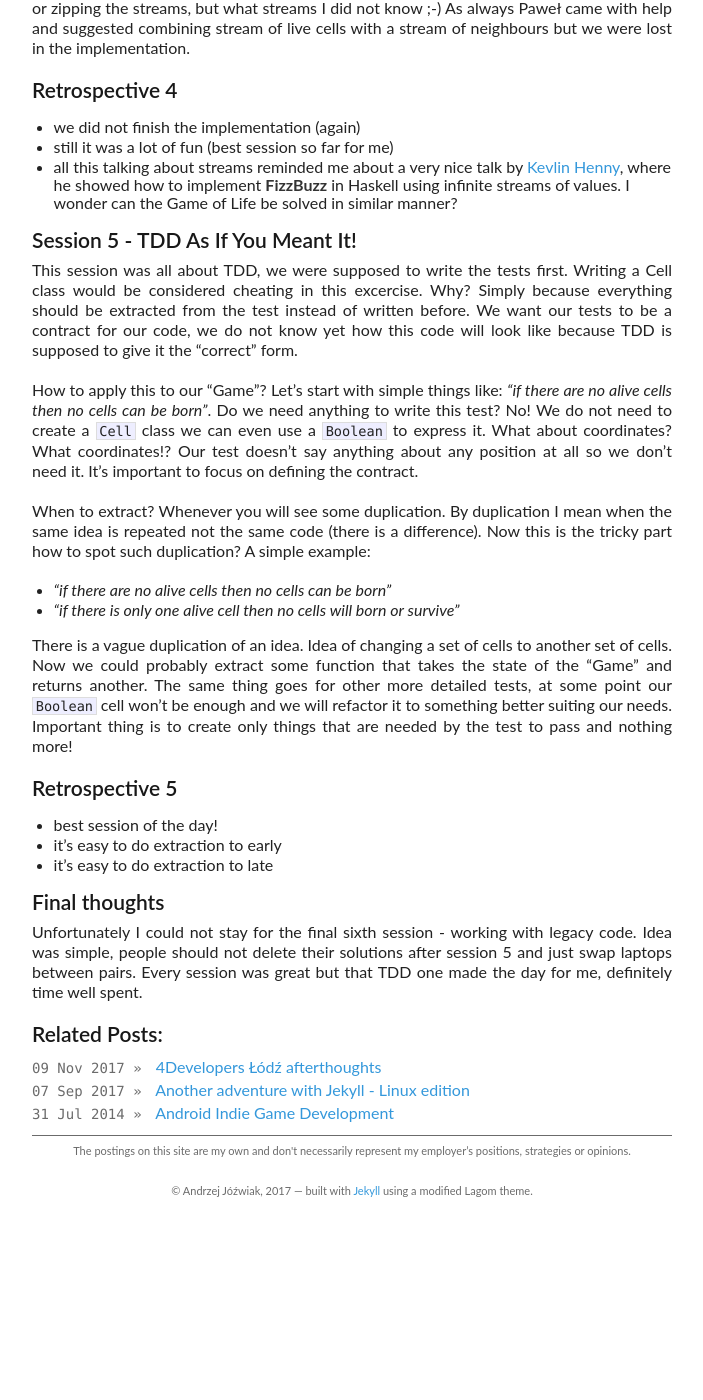
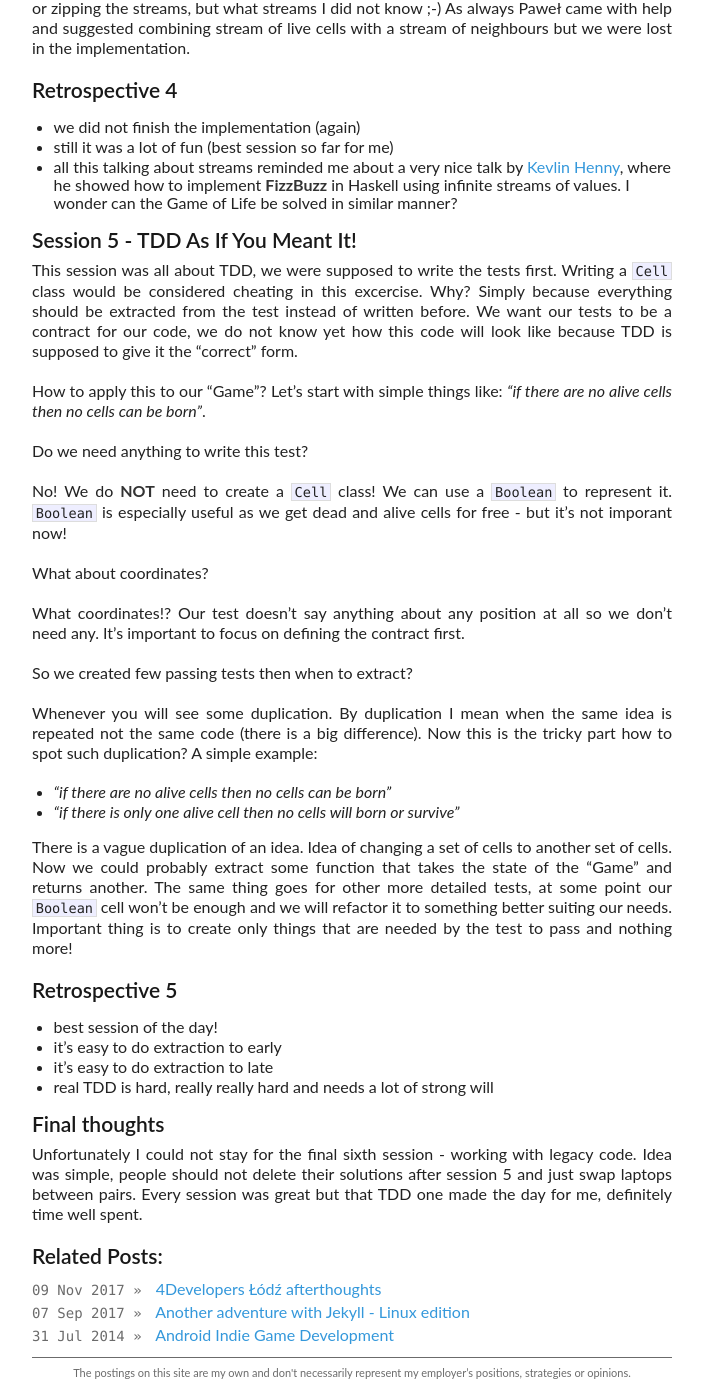
Before and after one commit to ajoz/ajoz.github.io, a Jekyll site: the page built from _posts/2017-11-19-coderetreat-lodz-2017.markdown, in a window 1280 px wide and 1400 px high, scrolled down 3031 px. Shown: the whole window, without its empty margins (298-1001 px from the left). Built offline with Jekyll 4.4.1, drawn with Linux system fonts in a browser that asks for light colours; nearby versions of some CDN libraries; comment, search, counter and statistics services are not loaded; before the commit the page ends 4252 px from its top, so only the background shows below that.

Commit message:
[update] Global Day of Coderetreat 2017

```diff
--- a/_posts/2017-11-19-coderetreat-lodz-2017.markdown
+++ b/_posts/2017-11-19-coderetreat-lodz-2017.markdown
@@ -101,11 +101,21 @@ I have only small experience with streams (mostly RxJava), in most cases they we
 
 ### Session 5 - TDD As If You Meant It!
 
-This session was all about TDD, we were supposed to write the tests first. Writing a Cell class would be considered cheating in this excercise. Why? Simply because everything should be extracted from the test instead of written before. We want our tests to be a contract for our code, we do not know yet how this code will look like because TDD is supposed to give it the "correct" form.
+This session was all about TDD, we were supposed to write the tests first. Writing a `Cell` class would be considered cheating in this excercise. Why? Simply because everything should be extracted from the test instead of written before. We want our tests to be a contract for our code, we do not know yet how this code will look like because TDD is supposed to give it the "correct" form.
 
-How to apply this to our "Game"? Let's start with simple things like: *"if there are no alive cells then no cells can be born"*. Do we need anything to write this test? No! We do not need to create a `Cell` class we can even use a `Boolean` to express it. What about coordinates? What coordinates!? Our test doesn't say anything about any position at all so we don't need it. It's important to focus on defining the contract.
+How to apply this to our "Game"? Let's start with simple things like: *"if there are no alive cells then no cells can be born"*.
 
-When to extract? Whenever you will see some duplication. By duplication I mean when the same idea is repeated not the same code (there is a difference). Now this is the tricky part how to spot such duplication? A simple example:
+Do we need anything to write this test?
+
+No! We do **NOT** need to create a `Cell` class! We can use a `Boolean` to represent it. `Boolean` is especially useful as we get dead and alive cells for free - but it's not imporant now!
+
+What about coordinates?
+
+What coordinates!? Our test doesn't say anything about any position at all so we don't need any. It's important to focus on defining the contract first.
+
+So we created few passing tests then when to extract?
+
+Whenever you will see some duplication. By duplication I mean when the same idea is repeated not the same code (there is a big difference). Now this is the tricky part how to spot such duplication? A simple example:
 
 * *"if there are no alive cells then no cells can be born"*
 * *"if there is only one alive cell then no cells will born or survive"*
@@ -117,6 +127,7 @@ There is a vague duplication of an idea. Idea of changing a set of cells to anot
 * best session of the day!
 * it's easy to do extraction to early
 * it's easy to do extraction to late
+* real TDD is hard, really really hard and needs a lot of strong will
 
 ### Final thoughts
 
```
